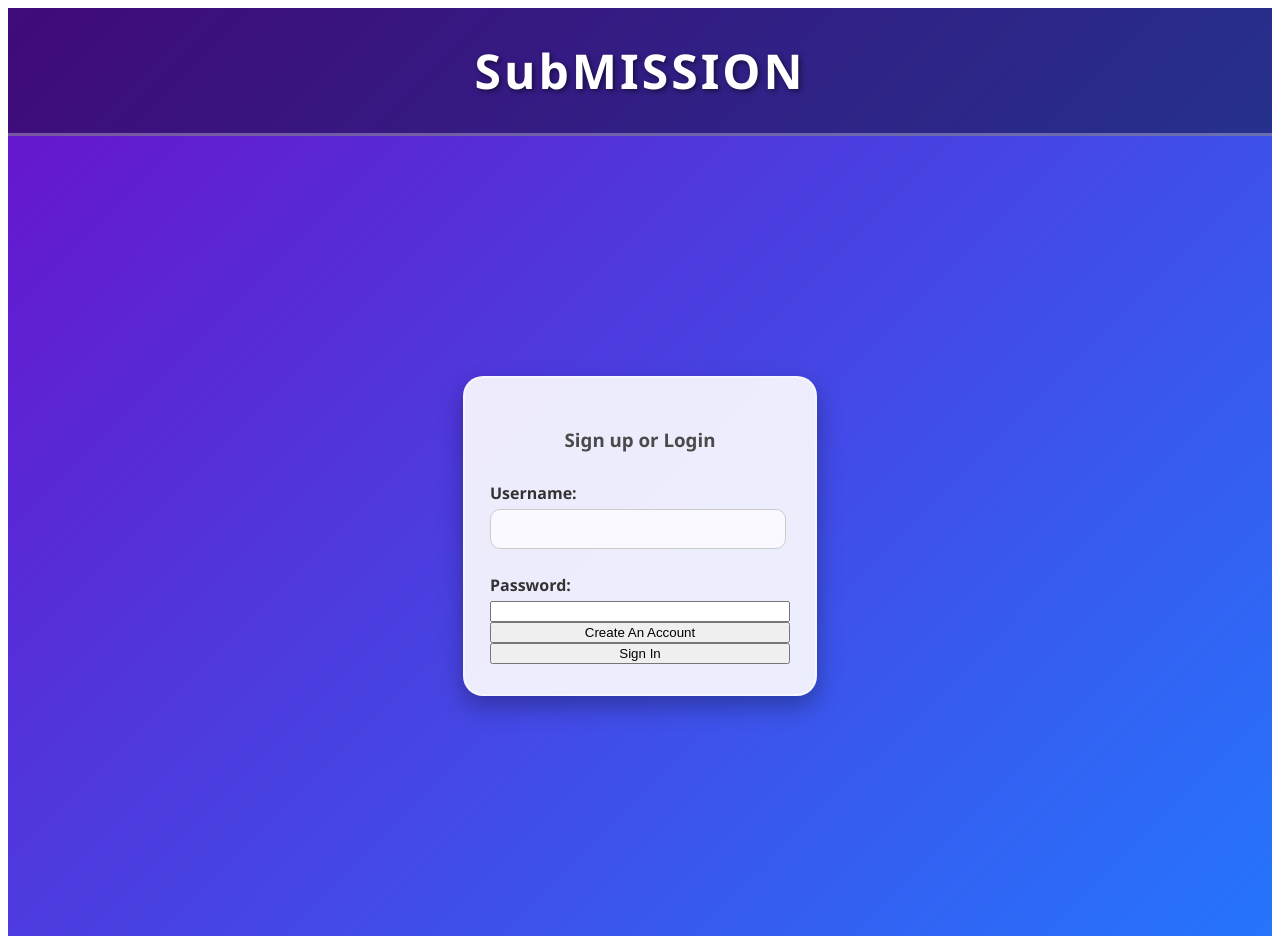
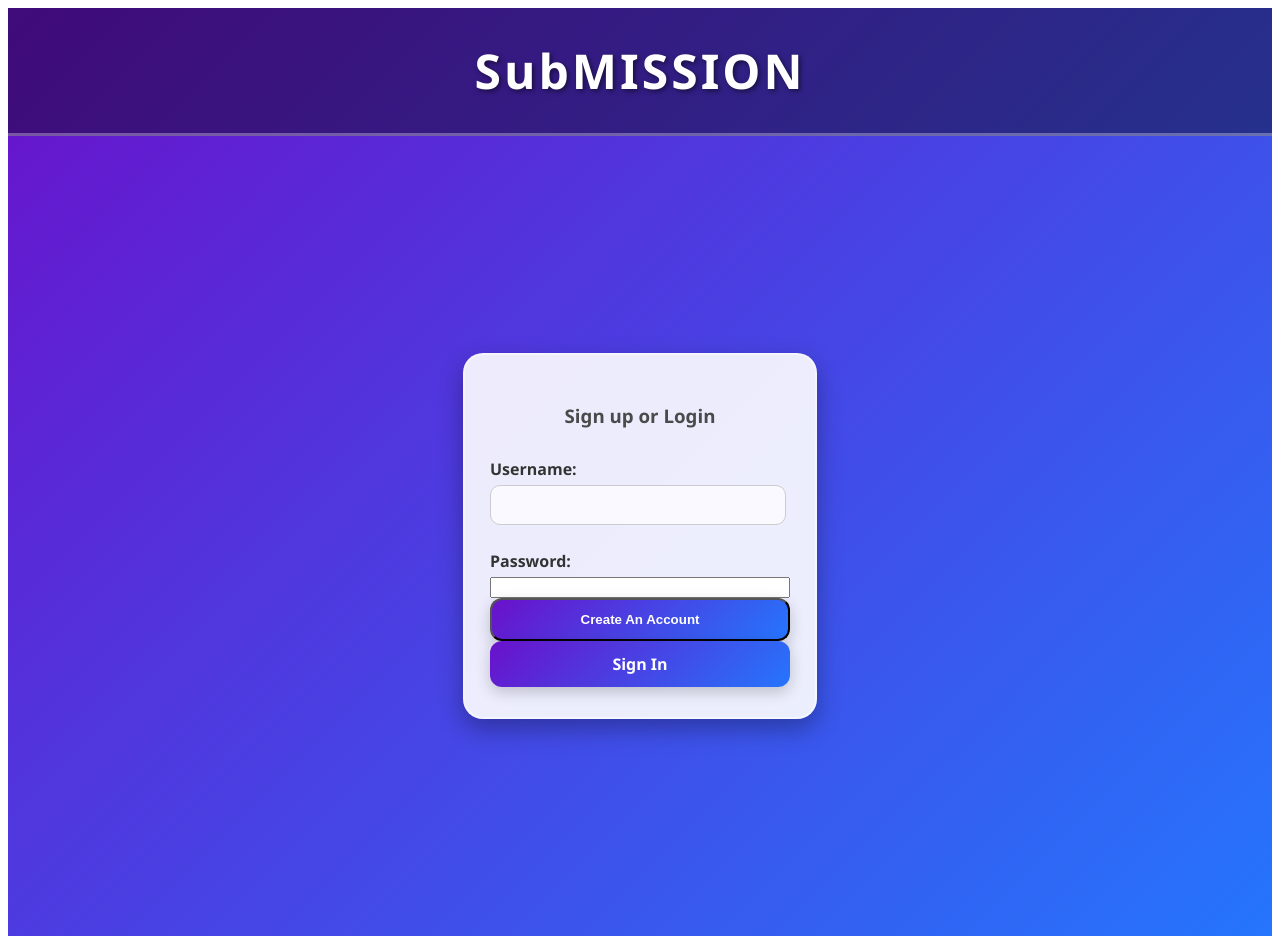
Before and after one commit to JEsperance1/submission-tracker, an Angular app: page / in a window 1280 px wide. Built offline with nearby package versions, Linux system fonts and the light colour scheme.

Commit message:
changed button styling back

```diff
--- a/src/app/login-screen/login-screen.html
+++ b/src/app/login-screen/login-screen.html
@@ -12,10 +12,11 @@
     <input type="text" id="username" name="username" [(ngModel)]="username">
 
     <label for="password">Password:</label>
+
     <input type="password" id="password" name="password" [(ngModel)]="password">
 
-    <button (click)="createTestUser()">Create An Account</button>
-    <button (click)="signInUser()">Sign In</button>
+    <button class="button" (click)="createTestUser()">Create An Account</button>
+    <a  href="/dashboard/" class="button">Sign In</a>
   </div>
 </div>
 </body>
```
